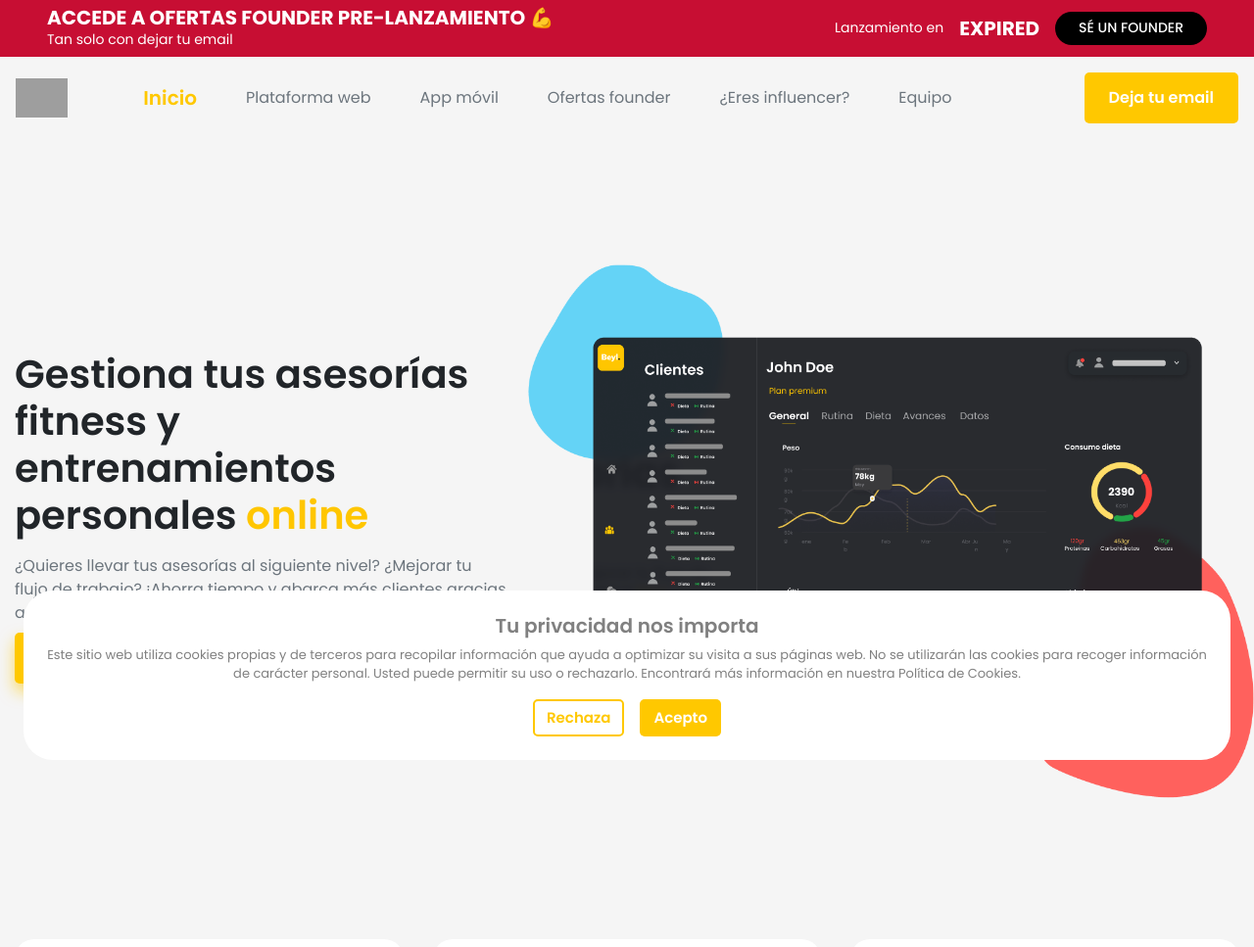
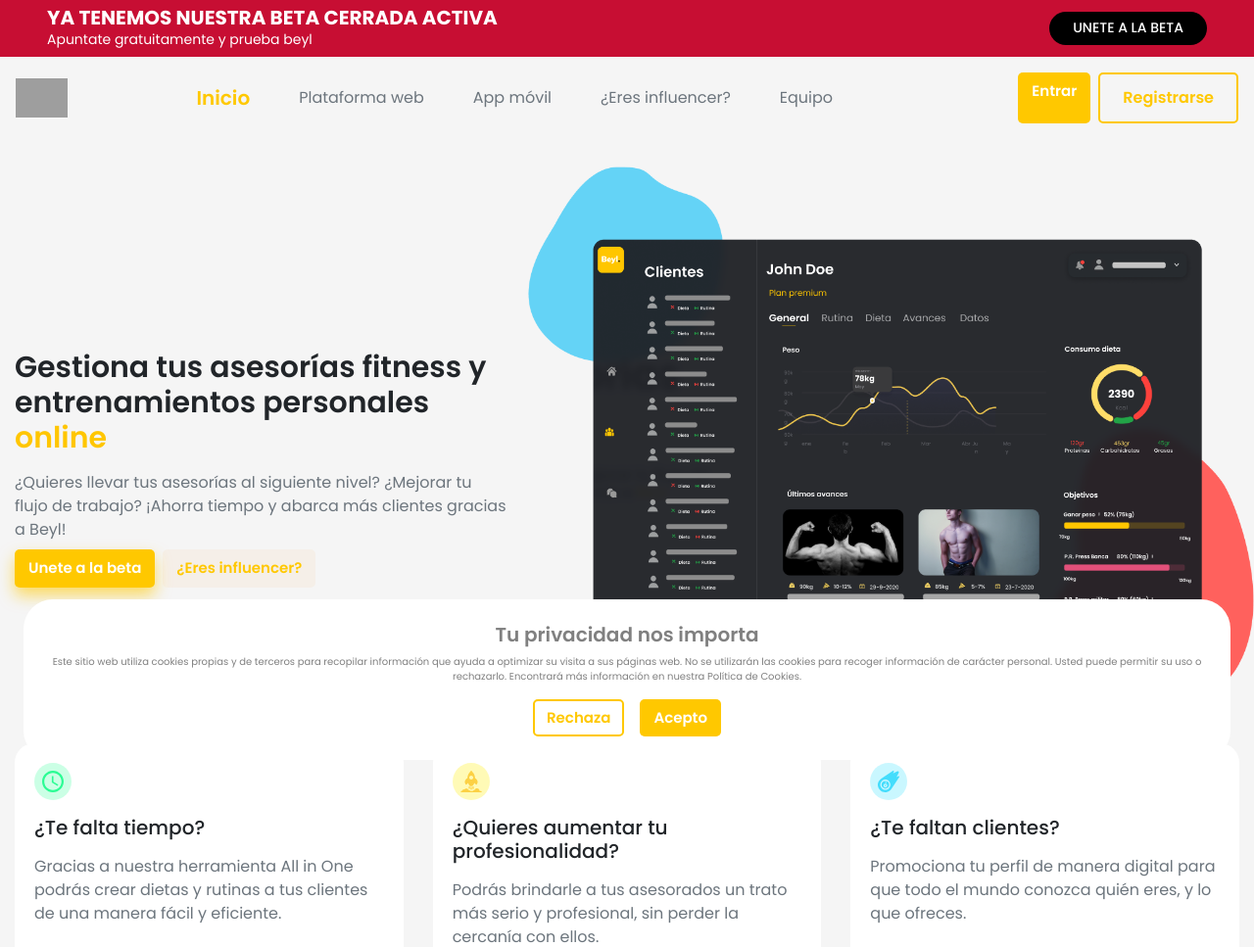
Before and after one commit to josericardopenase/beyl_landing_heroku, a Django app: page / in a window 1280 px wide. Shown: the top 967 px of the page at 98% size. Run offline with Django 3.2, Linux system fonts and the light colour scheme; some libraries are stand-ins or nearby versions; grey boxes are pictures that could not be loaded.

Commit message:
Finish landing for launching

```diff
--- a/static/css/index.css
+++ b/static/css/index.css
@@ -386,7 +386,7 @@
   margin-top: 120px;
 }
 /*# sourceMappingURL=index.css.map */
-@media (max-width: 800px) {
+@media (max-width: 1400px) {
 
   .img-margin {
     margin-top: 20px !important;
--- a/templates/navigation/footer.html
+++ b/templates/navigation/footer.html
@@ -23,7 +23,7 @@
             <a href="{% url 'ofertas' %}"><p class="mb-2 text-secondary">Ofertas founder</p></a>
         </div>
         <div class="text-center col-md-6">
-            <h5 class="mb-4">Contenido</h5>
+            <h5 class="mb-4">Nosotros</h5>
             <a href="{% url 'team' %}"><p class="mb-2 text-secondary">Equipo
             </p></a>
 
--- a/templates/navigation/header.html
+++ b/templates/navigation/header.html
@@ -5,16 +5,13 @@
 <div class="banner d-lg-flex justify-content-between d-none align-items-center"data-aos ="fade-down" data-aos-duration ="600" data-aos-delay = "500">
 
     <div>
-        <h5>ACCEDE A OFERTAS FOUNDER PRE-LANZAMIENTO 💪</h5>
-        <p>Tan solo con dejar tu email</p>
+        <h5>YA TENEMOS NUESTRA BETA CERRADA ACTIVA</h5>
+        <p>Apuntate gratuitamente y prueba beyl</p>
     </div>
 
     <div class="d-flex align-items-center">
-        <p class="mr-3">Lanzamiento en </p>
-        <h5 class="timer">08 : 00 : 55 : 29</h5>
-
-        <a class="ml-3" href="{% url 'ofertas' %}">
-            SÉ UN FOUNDER
+        <a class="ml-3" href="https://app.beylapp.com">
+            UNETE A LA BETA
         </a>
     </div>
 
@@ -31,7 +28,6 @@
         <a href="{% url 'home' %}" class="text-decoration-none" ><p class="nav-header text-secondary {% if request.resolver_match.url_name == "home" %}nav-header-active{% endif %}">Inicio</p></a>
         <a href="{% url 'features' %}"  class="text-decoration-none" ><p  class="nav-header text-secondary {% if request.resolver_match.url_name == 'features' %}nav-header-active{% endif %}">Plataforma web</p></a>
         <a href="{% url 'app' %}" class="text-decoration-none"><p  class="nav-header text-secondary {% if request.resolver_match.url_name == "app" %}nav-header-active{% endif %}">App móvil</p></a>
-        <a href="{% url 'ofertas' %}"  class="text-decoration-none" ><p  class="nav-header text-secondary {% if request.resolver_match.url_name == 'ofertas' %}nav-header-active{% endif %}">Ofertas founder</p></a>
         <a href="{% url 'influencer' %}"  class="text-decoration-none" ><p  class="nav-header text-secondary {% if request.resolver_match.url_name == 'influencer' %}nav-header-active{% endif %}">¿Eres influencer?</p></a>
         <a href="{% url 'team' %}" class="text-decoration-none"><p  class="nav-header text-secondary {% if request.resolver_match.url_name == "team" %}nav-header-active{% endif %}">Equipo</p></a>
 
@@ -40,7 +36,8 @@
 
     <div class="d-flex">
 
-        <a href='{% url 'home' %}' class="boton1 d-none d-lg-block ml-2">Deja tu email</a>
+        <a href='https://app.beylapp.com' class="boton1 d-none d-lg-block ml-2">Entrar</a>
+        <a href='https://app.beylapp.com/register' class="boton3 d-none d-lg-block ml-2">Registrarse</a>
 
     </div>
 
@@ -53,7 +50,7 @@
 
 </nav>
 
-<div class="w-100 d-flex justify-content-center">
+<div class="w-100 d-lg-flex d-none justify-content-center">
     <nav id="fixed-header" style="z-index: 3000" data-aos ="fade-down" data-aos-duration ="600" data-aos-delay = "200" class="fixed-header pt-3 pb-3 pl-5 pr-5 d-none justify-content-between align-items-center w-100">
 
         <a href="{% url 'home' %}"><img src="{% static 'images/beyl.svg' %}" height="40px"></img></a>
@@ -63,7 +60,6 @@
             <a href="{% url 'home' %}" class="text-decoration-none" ><p class="nav-header text-secondary {% if request.resolver_match.url_name == "home" %}nav-header-active{% endif %}">Inicio</p></a>
             <a href="{% url 'features' %}"  class="text-decoration-none" ><p  class="nav-header text-secondary {% if request.resolver_match.url_name == 'features' %}nav-header-active{% endif %}">Plataforma web</p></a>
             <a href="{% url 'app' %}" class="text-decoration-none"><p  class="nav-header text-secondary {% if request.resolver_match.url_name == "app" %}nav-header-active{% endif %}">App móvil</p></a>
-            <a href="{% url 'ofertas' %}"  class="text-decoration-none" ><p  class="nav-header text-secondary {% if request.resolver_match.url_name == 'ofertas' %}nav-header-active{% endif %}">Ofertas founder</p></a>
             <a href="{% url 'influencer' %}"  class="text-decoration-none" ><p  class="nav-header text-secondary {% if request.resolver_match.url_name == 'influencer' %}nav-header-active{% endif %}">¿Eres influencer?</p></a>
             <a href="{% url 'team' %}" class="text-decoration-none"><p  class="nav-header text-secondary {% if request.resolver_match.url_name == "team" %}nav-header-active{% endif %}">Equipo</p></a>
     </div>
@@ -71,7 +67,8 @@
 
         <div class="d-flex">
 
-            <a href='{% url 'home' %}' class="boton1 d-none d-lg-block ml-2">Deja tu email</a>
+        <a href='https://app.beylapp.com' class="boton1 d-none d-lg-block ml-2">Entrar</a>
+        <a href='https://app.beylapp.com/register' class="boton3 d-none d-lg-block ml-2">Registrarse</a>
 
         </div>
 
--- a/templates/pages/features.html
+++ b/templates/pages/features.html
@@ -9,7 +9,7 @@
  <h5 class="text-secondary text-center mt-3" data-aos="fade-up" data-aos-duration data-aos-delay="500">Entrenar nunca ha sido tan fácil</h5>
 
  <div class="d-flex justify-content-center mt-5" data-aos="zoom-out" data-aos-duration="500" data-aos-delay="1000">
-        <img  class="mt-4 align-self-center" style="max-width: 1000px" src="{%  static '/images/mockups/test1.png' %}" width="100%" >
+        <img  class="mt-4 align-self-center" style="max-width: 1000px" src="{%  static 'images/mockups/m1.png' %}" width="100%" >
 </div>
  <div class="row mt-5 pt-5 align-items-stretch" data-aos="fade-up">
     {% for x in features %}
--- a/templates/pages/home.html
+++ b/templates/pages/home.html
@@ -25,7 +25,7 @@
 
 
          <div class="d-flex mt-2" data-aos="fade-up" data-aos-duration="1000" data-aos-delay="400">
-            <a class="boton1 sombra2"  href="{% url 'ofertas' %}">Se un founder</a>
+            <a class="boton1 sombra2"  href="https://app.beylapp.com/register">Unete a la beta</a>
             <a class="boton2 ml-2" href="{% url 'influencer' %}">¿Eres influencer?</a>
          </div>
 
@@ -140,7 +140,7 @@
 
       <div class="col-lg-6" data-aos="zoom-out" data-aos-duration="1000">
 
-         <img class="card-img-top" src="{% static 'images/mockups/precios.png' %}" width= "100%" alt="Card image cap">
+         <img class="card-img-top" src="{% static 'images/rename2.png' %}" width= "100%" alt="Card image cap">
 
       </div>
 
```
